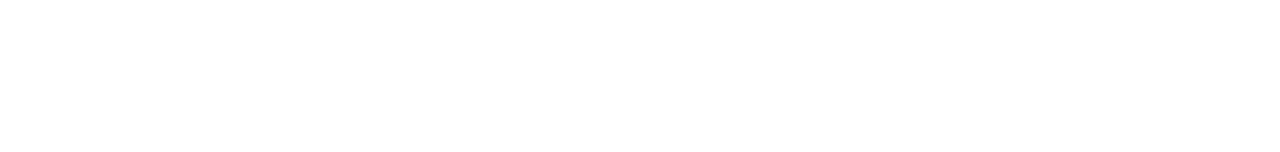
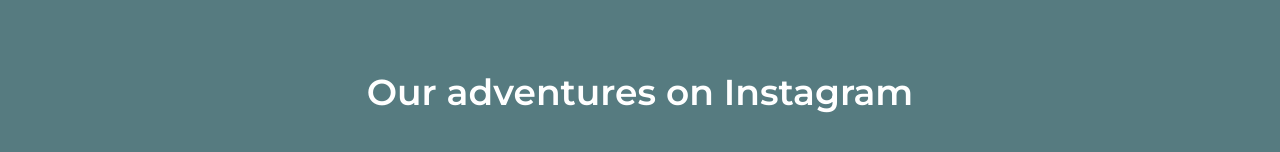
Before and after one commit to annabuczek/livour-web, a React (Create React App) app: page / in a window 1280 px wide. Shown: the part 4622-4774 px from the top of the page. Before the commit the page ends 4612 px from the top, so only its background shows below. Built offline with nearby package versions, Linux system fonts and the light colour scheme.

Commit message:
Build skeletor af a gallery section

```diff
--- a/src/App.js
+++ b/src/App.js
@@ -1,6 +1,7 @@
 import React from 'react';
 import About from './sections/About/About';
 import Contact from './sections/Contact/Contact';
+import Gallery from './sections/Gallery/Gallery';
 import MainBanner from './sections/MainBanner/MainBanner';
 import NavigationMain from './sections/Navigation/NavigationMain';
 import NavigationMobile from './sections/Navigation/NavigationMobile';
@@ -20,6 +21,7 @@
       <About />
       <Reviews />
       <Contact />
+      <Gallery />
     </div>
   );
 }
--- /dev/null
+++ b/src/sections/Gallery/Gallery.js
@@ -0,0 +1,17 @@
+import React from 'react';
+import './Gallery.scss';
+
+const Gallery = () => {
+  return (
+    <section className="gallery">
+      <div className="gallery__container">
+        <h2 className="gallery__heading">
+          Our adventures on Instagram
+        </h2>
+        <div className="gallery__content"></div>
+      </div>
+    </section>
+  );
+};
+
+export default Gallery;
--- /dev/null
+++ b/src/sections/Gallery/Gallery.scss
@@ -0,0 +1,20 @@
+@import '../../styles/variables';
+@import '../../styles/mixins';
+
+.gallery {
+  width: 100%;
+  padding: 8rem 0;
+  background-color: $color-primary-light;
+
+  &__container {
+    @include container;
+    padding: 0 $space-large;
+  }
+
+  &__heading {
+    margin: 0 auto 6rem auto;
+    color: $color-text-white;
+    font-size: $font-size-h2;
+    text-align: center;
+  }
+}
```
